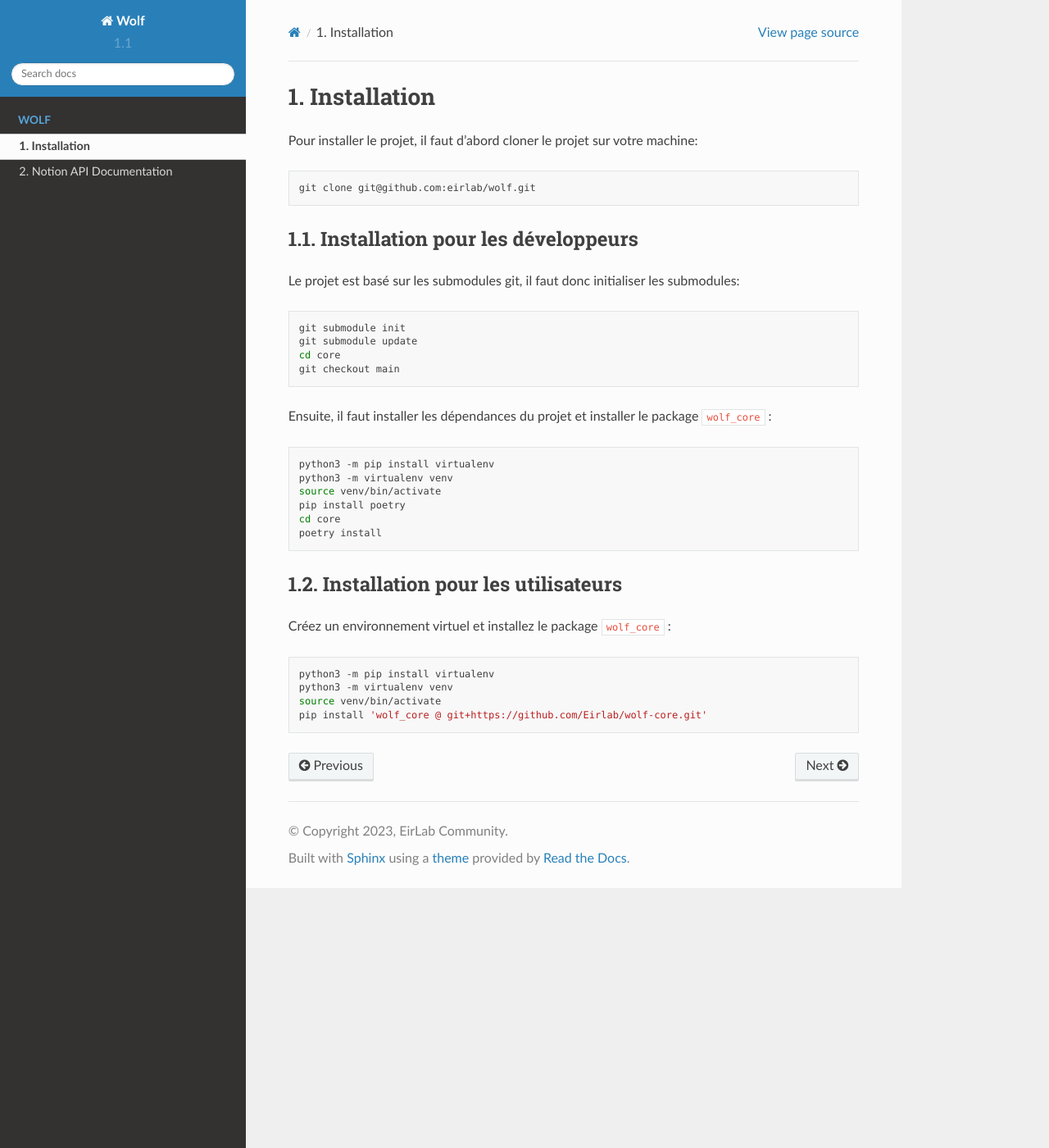
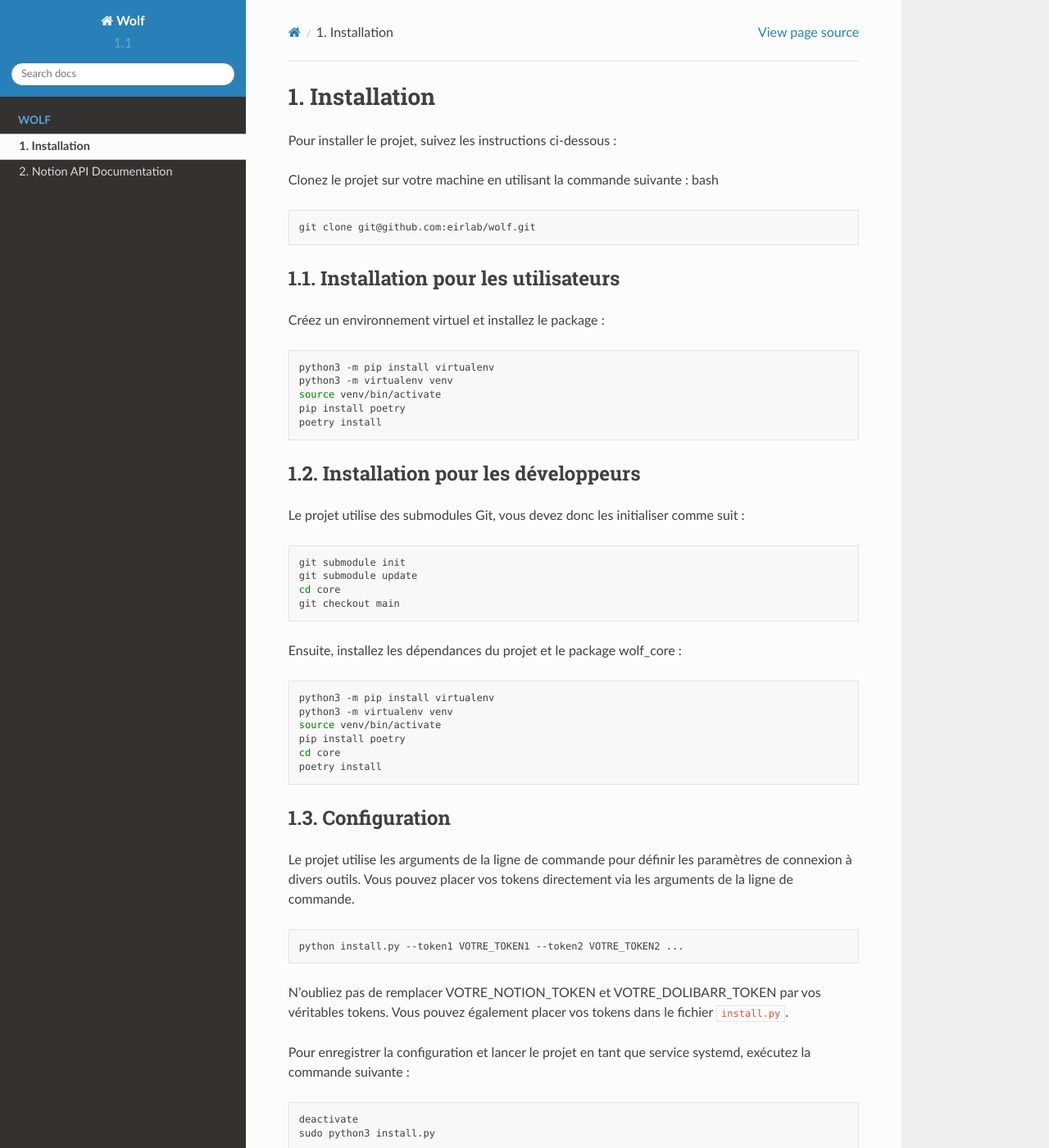
Before and after one commit to sedelpeuch/wolf, a Sphinx documentation site: the page built from docs/source/installation.md, in a window 1280 px wide and 1400 px high. Shown: the whole window at 82% size. Built offline with Sphinx 7.4.7 and the Read the Docs theme 2.0.0, drawn with Linux system fonts in a browser that asks for light colours.

Commit message:
Update installation instructions in docs and README files
The commit restructures the installation instructions both for users and developers in `installation.md` and `README.md` files, providing a detailed, step-by-step guide. Besides, it reintroduces an option to insert tokens dynamically via command-line arguments, allowing enhanced flexibility and security. The changes ensure elaborative, user-friendly instructions and secure management of tokens.

````diff
--- a/docs/source/installation.md
+++ b/docs/source/installation.md
@@ -1,16 +1,33 @@
 Installation
 ============
 
-Pour installer le projet, il faut d'abord cloner le projet sur votre machine:
+Pour installer le projet, suivez les instructions ci-dessous :
+
+Clonez le projet sur votre machine en utilisant la commande suivante :
+bash
 
 ```bash
 git clone git@github.com:eirlab/wolf.git
 ```
 
+Installation pour les utilisateurs
+----------------------------------
+
+Créez un environnement virtuel et installez le package :
+
+```bash
+python3 -m pip install virtualenv
+python3 -m virtualenv venv
+source venv/bin/activate
+pip install poetry
+poetry install
+
+```
+
 Installation pour les développeurs
 ----------------------------------
 
-Le projet est basé sur les submodules git, il faut donc initialiser les submodules:
+Le projet utilise des submodules Git, vous devez donc les initialiser comme suit :
 
 ```bash
 git submodule init
@@ -19,7 +36,7 @@ cd core
 git checkout main
 ```
 
-Ensuite, il faut installer les dépendances du projet et installer le package `wolf_core` :
+Ensuite, installez les dépendances du projet et le package wolf_core :
 
 ```bash
 python3 -m pip install virtualenv
@@ -30,14 +47,23 @@ cd core
 poetry install
 ```
 
-Installation pour les utilisateurs
-----------------------------------
+Configuration
+-------------
 
-Créez un environnement virtuel et installez le package `wolf_core` :
+Le projet utilise les arguments de la ligne de commande pour définir les paramètres de connexion à divers outils.
+Vous pouvez placer vos tokens directement via les arguments de la
+ligne de commande.
 
 ```bash
-python3 -m pip install virtualenv
-python3 -m virtualenv venv
-source venv/bin/activate
-pip install 'wolf_core @ git+https://github.com/Eirlab/wolf-core.git'
+python install.py --token1 VOTRE_TOKEN1 --token2 VOTRE_TOKEN2 ...
 ```
+
+N'oubliez pas de remplacer VOTRE_NOTION_TOKEN et VOTRE_DOLIBARR_TOKEN par vos véritables tokens.
+Vous pouvez également placer vos tokens dans le fichier `install.py`.
+
+Pour enregistrer la configuration et lancer le projet en tant que service systemd, exécutez la commande suivante :
+
+```bash
+deactivate
+sudo python3 install.py
+```
````
Also changed, not shown: README.md (+16 -12 lines).
